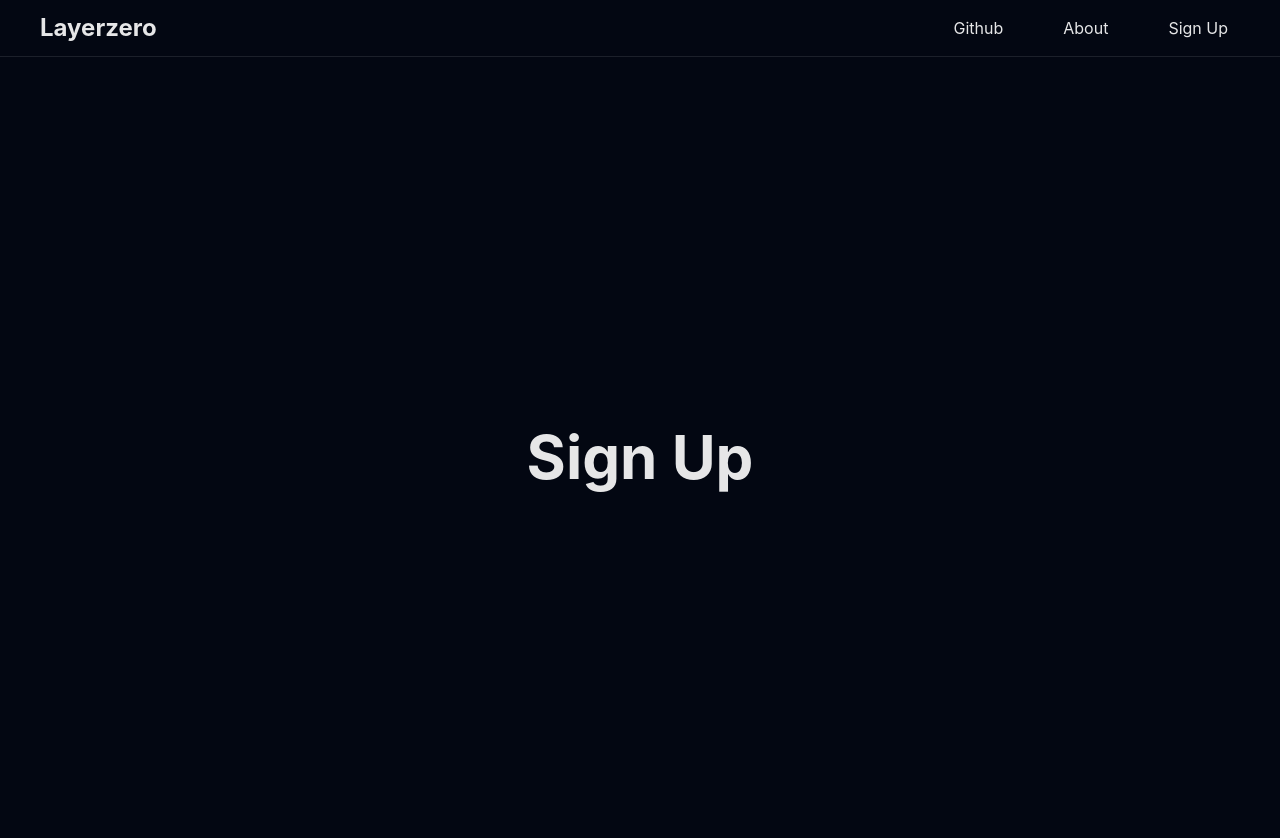
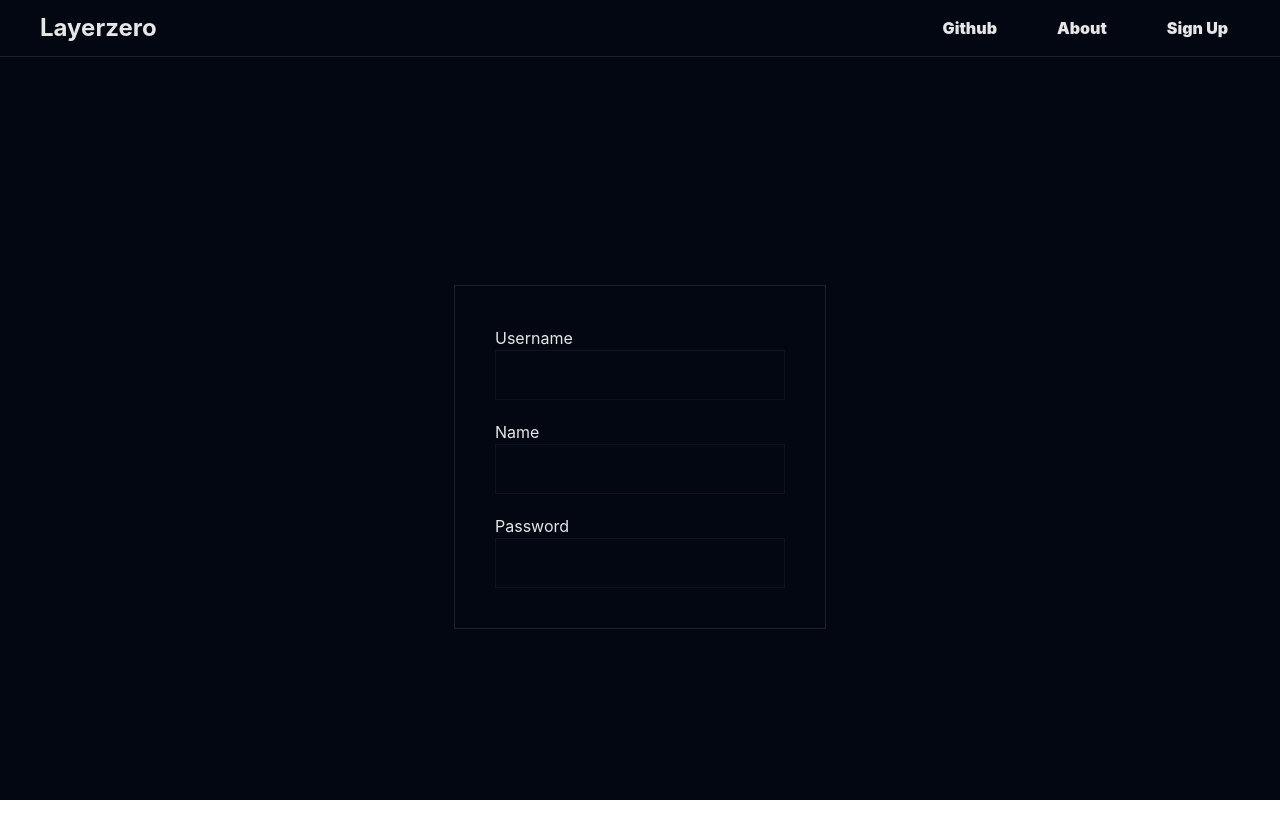
Before and after one commit to rishhbh/layerzero, a React (Vite) app in the folder client/: page /signup in a window 1280 px wide. Shown: the top 838 px of the page. After the commit the page ends 800 px from the top, so only its background shows below. Built offline with nearby package versions, Linux system fonts and the light colour scheme.

Commit message:
fix: few bugs fixes

```diff
--- a/client/src/App.tsx
+++ b/client/src/App.tsx
@@ -4,16 +4,18 @@ import Signup from './pages/Signup';
 import Signin from './pages/Signin';
 import Homepage from './pages/Homepage';
 import Navbar from './components/Navbar.tsx';
+import About from './pages/About.tsx';
 
 const App: React.FC = () => {
   return (
-    <div>
+    <div className='flex flex-col bg-gray-950 h-screen'>
       <Navbar />
-      <div className='flex justify-center items-center h-screen bg-gray-950'>
+      <div className='flex-1 overflow-hidden'>
         <Routes>
           <Route path='/signup' element={<Signup />} />
           <Route path='/signin' element={<Signin />} />
           <Route path='/' element={<Homepage />} />
+          <Route path='/about' element={<About />} />
         </Routes>
       </div>
     </div>
--- a/client/src/components/Navbar.tsx
+++ b/client/src/components/Navbar.tsx
@@ -9,10 +9,10 @@ const Navbar: React.FC = () => {
                     <div>
                         <Link to={'/'}><li className='font-bold text-2xl'>Layerzero</li></Link>
                     </div>
-                    <div className='flex flex-row gap-15 pr-10'>
+                    <div className='flex flex-row gap-15 pr-10 font-black'>
                         <Link to={'https://github.com/render-thevoid'} target='__blank'><li>Github</li></Link>
-                        <li>About</li>
-                        <li>Sign Up</li>
+                        <Link to={'/about'}><li>About</li></Link>
+                        <Link to={'/signup'}><li>Sign Up</li></Link>
                     </div>
                 </ul>
             </div>
--- /dev/null
+++ b/client/src/pages/About.tsx
@@ -0,0 +1,11 @@
+import React from 'react';
+
+const About: React.FC = () => {
+    return (
+        <div className='flex justify-center items-center h-screen'>
+            <h1 className='font-bold text-6xl text-white/90'>About Page</h1>
+        </div>
+    );
+};
+
+export default About;
--- a/client/src/pages/Signup.tsx
+++ b/client/src/pages/Signup.tsx
@@ -3,7 +3,20 @@ import React from 'react';
 const Signup: React.FC = () => {
     return (
         <div className='flex justify-center items-center h-screen'>
-            <h1 className='font-bold text-6xl text-white/90'>Sign Up</h1>
+            <form className='flex border border-white/10 text-white/90 flex-col p-10 gap-5' action="">
+                <span className='flex flex-col'>
+                    <label htmlFor="">Username</label>
+                    <input className='py-3 px-5 border border-white/5' type="text" />
+                </span>
+                <span className='flex flex-col'>
+                    <label htmlFor="">Name</label>
+                    <input className='py-3 px-5 border border-white/5' type="text" />
+                </span>
+                <span className='flex flex-col'>
+                    <label htmlFor="">Password</label>
+                    <input className='py-3 px-5 border border-white/5' type="text" />
+                </span>
+            </form>
         </div>
     );
 };
```
